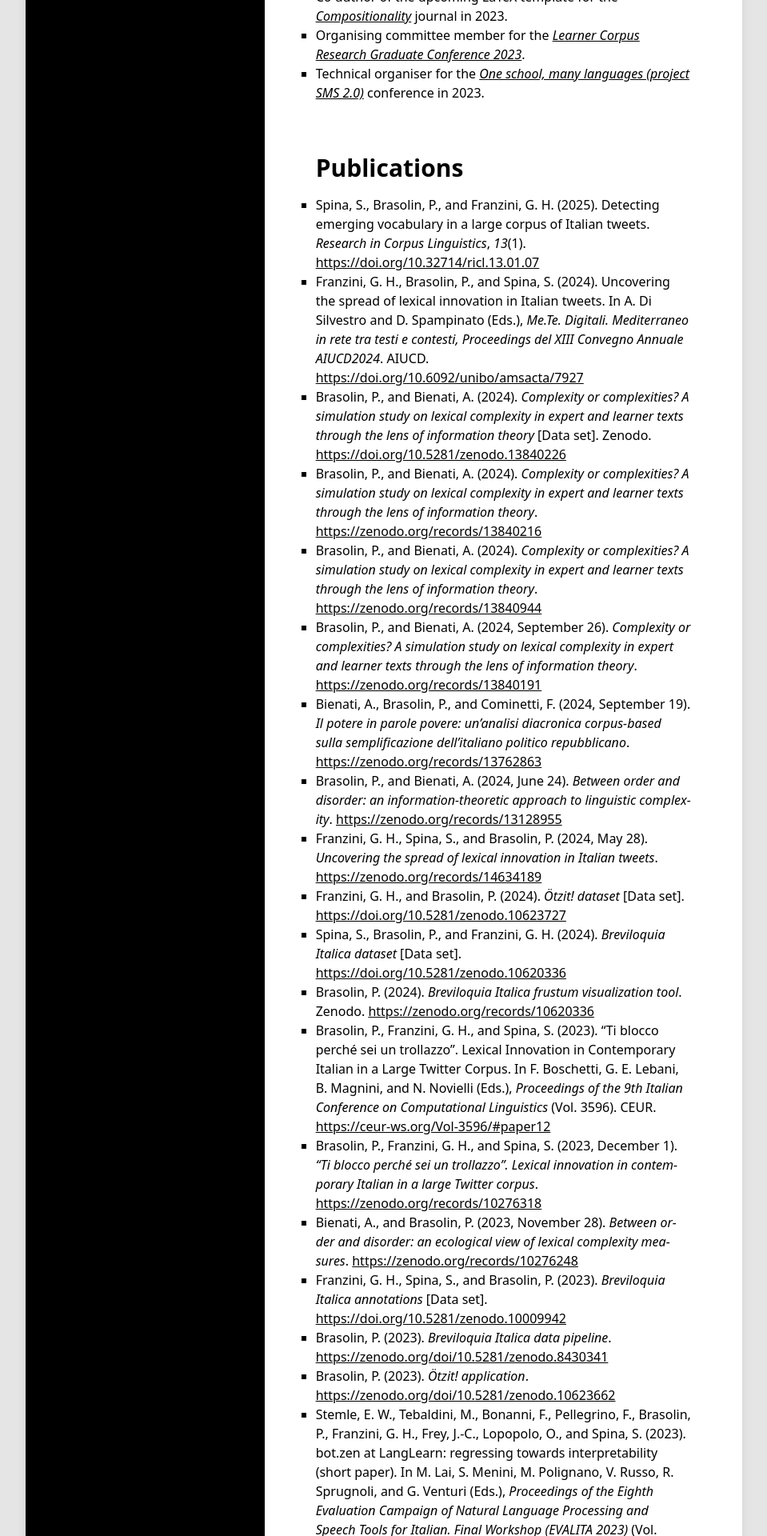
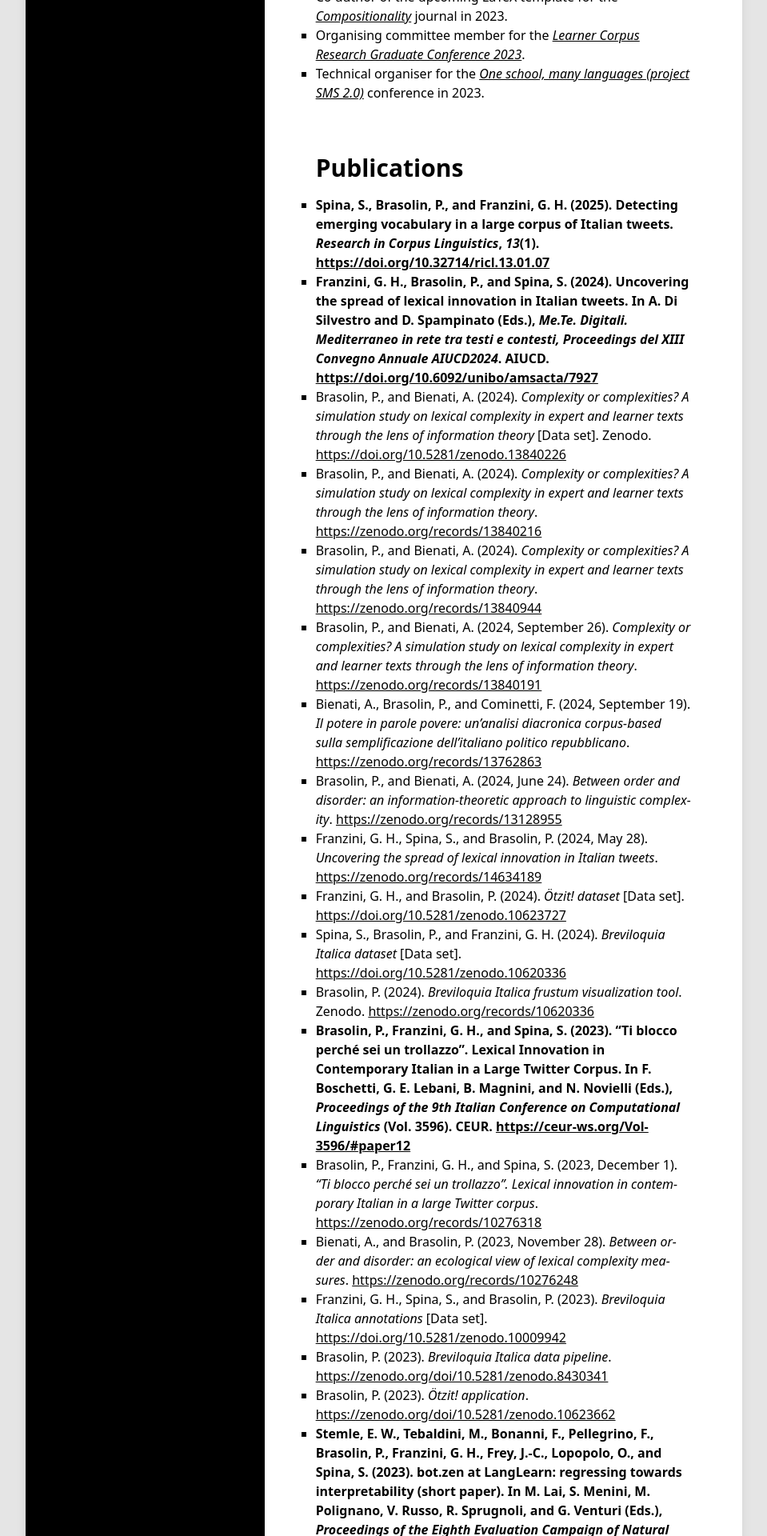
Before and after one commit to paolobrasolin/cv, a Jekyll site: the page built from index.html, in a window 1280 px wide. Shown: the part 3072-4992 px from the top of the page at 80% size, without its empty margins (160-1119 px from the left). Built offline with Jekyll 4.4.1, drawn with Linux system fonts in a browser that asks for light colours.

```diff
--- a/_data/publications.yaml
+++ b/_data/publications.yaml
@@ -1,8 +1,8 @@
 ---
 title: Publications
 body: |-
-  - Spina, S., Brasolin, P., and Franzini, G. H. (2025). Detecting emerging vocabulary in a large corpus of Italian tweets. _Research in Corpus Linguistics_, _13_(1). [https://doi.org/10.32714/ricl.13.01.07](https://doi.org/10.32714/ricl.13.01.07)
-  - Franzini, G. H., Brasolin, P., and Spina, S. (2024). Uncovering the spread of lexical innovation in Italian tweets. In A. Di Silvestro and D. Spampinato (Eds.), _Me.Te. Digitali. Mediterraneo in rete tra testi e contesti, Proceedings del XIII Convegno Annuale AIUCD2024_. AIUCD. [https://doi.org/10.6092/unibo/amsacta/7927](https://doi.org/10.6092/unibo/amsacta/7927)
+  - **Spina, S., Brasolin, P., and Franzini, G. H. (2025). Detecting emerging vocabulary in a large corpus of Italian tweets. _Research in Corpus Linguistics_, _13_(1). [https://doi.org/10.32714/ricl.13.01.07](https://doi.org/10.32714/ricl.13.01.07)**
+  - **Franzini, G. H., Brasolin, P., and Spina, S. (2024). Uncovering the spread of lexical innovation in Italian tweets. In A. Di Silvestro and D. Spampinato (Eds.), _Me.Te. Digitali. Mediterraneo in rete tra testi e contesti, Proceedings del XIII Convegno Annuale AIUCD2024_. AIUCD. [https://doi.org/10.6092/unibo/amsacta/7927](https://doi.org/10.6092/unibo/amsacta/7927)**
   - Brasolin, P., and Bienati, A. (2024). _Complexity or complexities? A simulation study on lexical complexity in expert and learner texts through the lens of information theory_ [Data set]. Zenodo. [https://doi.org/10.5281/zenodo.13840226](https://doi.org/10.5281/zenodo.13840226)
   - Brasolin, P., and Bienati, A. (2024). _Complexity or complexities? A simulation study on lexical complexity in expert and learner texts through the lens of information theory_. [https://zenodo.org/records/13840216](https://zenodo.org/records/13840216)
   - Brasolin, P., and Bienati, A. (2024). _Complexity or complexities? A simulation study on lexical complexity in expert and learner texts through the lens of information theory_. [https://zenodo.org/records/13840944](https://zenodo.org/records/13840944)
@@ -13,15 +13,15 @@ body: |-
   - Franzini, G. H., and Brasolin, P. (2024). _Ötzit! dataset_ [Data set]. [https://doi.org/10.5281/zenodo.10623727](https://doi.org/10.5281/zenodo.10623727)
   - Spina, S., Brasolin, P., and Franzini, G. H. (2024). _Breviloquia Italica dataset_ [Data set]. [https://doi.org/10.5281/zenodo.10620336](https://doi.org/10.5281/zenodo.10620336)
   - Brasolin, P. (2024). _Breviloquia Italica frustum visualization tool_. Zenodo. [https://zenodo.org/records/10620336](https://zenodo.org/records/10620336)
-  - Brasolin, P., Franzini, G. H., and Spina, S. (2023). "Ti blocco perché sei un trollazzo". Lexical Innovation in Contemporary Italian in a Large Twitter Corpus. In F. Boschetti, G. E. Lebani, B. Magnini, and N. Novielli (Eds.), _Proceedings of the 9th Italian Conference on Computational Linguistics_ (Vol. 3596). CEUR. [https://ceur-ws.org/Vol-3596/#paper12](https://ceur-ws.org/Vol-3596/#paper12)
+  - **Brasolin, P., Franzini, G. H., and Spina, S. (2023). "Ti blocco perché sei un trollazzo". Lexical Innovation in Contemporary Italian in a Large Twitter Corpus. In F. Boschetti, G. E. Lebani, B. Magnini, and N. Novielli (Eds.), _Proceedings of the 9th Italian Conference on Computational Linguistics_ (Vol. 3596). CEUR. [https://ceur-ws.org/Vol-3596/#paper12](https://ceur-ws.org/Vol-3596/#paper12)**
   - Brasolin, P., Franzini, G. H., and Spina, S. (2023, December 1). _"Ti blocco perché sei un trollazzo". Lexical innovation in contemporary Italian in a large Twitter corpus_. [https://zenodo.org/records/10276318](https://zenodo.org/records/10276318)
   - Bienati, A., and Brasolin, P. (2023, November 28). _Between order and disorder: an ecological view of lexical complexity measures_. [https://zenodo.org/records/10276248](https://zenodo.org/records/10276248)
   - Franzini, G. H., Spina, S., and Brasolin, P. (2023). _Breviloquia Italica annotations_ [Data set]. [https://doi.org/10.5281/zenodo.10009942](https://doi.org/10.5281/zenodo.10009942)
   - Brasolin, P. (2023). _Breviloquia Italica data pipeline_. [https://zenodo.org/doi/10.5281/zenodo.8430341](https://zenodo.org/doi/10.5281/zenodo.8430341)
   - Brasolin, P. (2023). _Ötzit! application_. [https://zenodo.org/doi/10.5281/zenodo.10623662](https://zenodo.org/doi/10.5281/zenodo.10623662)
-  - Stemle, E. W., Tebaldini, M., Bonanni, F., Pellegrino, F., Brasolin, P., Franzini, G. H., Frey, J.-C., Lopopolo, O., and Spina, S. (2023). bot.zen at LangLearn: regressing towards interpretability (short paper). In M. Lai, S. Menini, M. Polignano, V. Russo, R. Sprugnoli, and G. Venturi (Eds.), _Proceedings of the Eighth Evaluation Campaign of Natural Language Processing and Speech Tools for Italian. Final Workshop (EVALITA 2023)_ (Vol. 3473). CEUR. [https://ceur-ws.org/Vol-3473/#21](https://ceur-ws.org/Vol-3473/#21)
+  - **Stemle, E. W., Tebaldini, M., Bonanni, F., Pellegrino, F., Brasolin, P., Franzini, G. H., Frey, J.-C., Lopopolo, O., and Spina, S. (2023). bot.zen at LangLearn: regressing towards interpretability (short paper). In M. Lai, S. Menini, M. Polignano, V. Russo, R. Sprugnoli, and G. Venturi (Eds.), _Proceedings of the Eighth Evaluation Campaign of Natural Language Processing and Speech Tools for Italian. Final Workshop (EVALITA 2023)_ (Vol. 3473). CEUR. [https://ceur-ws.org/Vol-3473/#21](https://ceur-ws.org/Vol-3473/#21)**
   - Stemle, E. W., Tebaldini, M., Bonanni, F., Pellegrino, F., Brasolin, P., Franzini, G. H., Frey, J.-C., Lopopolo, O., and Spina, S. (2023, September 8). _bot.zen at LangLearn: regressing towards interpretability (short paper)_ [Conference presentation].
-  - Walcher, J., Abel, A., Andresen, J., Brasolin, P., Dissertori, I., Eberwein, E., Franzini, G. H., Gstrein, S., Maritta, H., Kössler, C., Laner, B., Lyding, V., Pircher, K., and Stemle, E. (2023). On a digital journey into yesterday's future: Zeit.shift – preserving Tyrol's cultural text heritage. _Proceedings of Austrian Citizen Science Conference 2022 — PoS(ACSC2022)_, 019. [https://doi.org/10.22323/1.407.0019](https://doi.org/10.22323/1.407.0019)
-  - Franzini, G. H., Brasolin, P., Lyding, V., Stemle, E., Abel, A., and Andresen, J. (2022). Zeit.shift: driving citizens to Tyrolean historical newspapers. _Proceedings of Engaging Citizen Science Conference 2022 — PoS(CitSci2022)_, 003. [https://doi.org/10.22323/1.418.0003](https://doi.org/10.22323/1.418.0003)
+  - **Walcher, J., Abel, A., Andresen, J., Brasolin, P., Dissertori, I., Eberwein, E., Franzini, G. H., Gstrein, S., Maritta, H., Kössler, C., Laner, B., Lyding, V., Pircher, K., and Stemle, E. (2023). On a digital journey into yesterday's future: Zeit.shift – preserving Tyrol's cultural text heritage. _Proceedings of Austrian Citizen Science Conference 2022 — PoS(ACSC2022)_, 019. [https://doi.org/10.22323/1.407.0019](https://doi.org/10.22323/1.407.0019)**
+  - **Franzini, G. H., Brasolin, P., Lyding, V., Stemle, E., Abel, A., and Andresen, J. (2022). Zeit.shift: driving citizens to Tyrolean historical newspapers. _Proceedings of Engaging Citizen Science Conference 2022 — PoS(CitSci2022)_, 003. [https://doi.org/10.22323/1.418.0003](https://doi.org/10.22323/1.418.0003)**
   - Franzini, G. H., Brasolin, P., Stemle, E. W., Lyding, V., Abel, A., Andresen, J., Pircher, K., Gstrein, S., Laner, B., Horwath, M., Walcher, J., and Kössler, C. (2022, June 3). _Citizen Humanities in Tyrol: A case study on historical newspapers_ [Conference presentation]. [https://hdl.handle.net/10863/24248](https://hdl.handle.net/10863/24248)
-  - Franzini, G. H., Stemle, E. W., Lyding, V., Abel, A., Andresen, J., Pircher, K., Gstrein, S., Laner, B., Walcher, J., Horwath, M., and Kössler, C. (2022). Citizen Humanities in Tyrol: A case study on historical newspapers. In F. Ciracì, G. Miglietta, and C. Gatto (Eds.), _AIUCD 2022 - Proceedings_. University of Bologna. [https://doi.org/10.6092/UNIBO/AMSACTA/6848](https://doi.org/10.6092/UNIBO/AMSACTA/6848)
+  - **Franzini, G. H., Stemle, E. W., Lyding, V., Abel, A., Andresen, J., Pircher, K., Gstrein, S., Laner, B., Walcher, J., Horwath, M., and Kössler, C. (2022). Citizen Humanities in Tyrol: A case study on historical newspapers. In F. Ciracì, G. Miglietta, and C. Gatto (Eds.), _AIUCD 2022 - Proceedings_. University of Bologna. [https://doi.org/10.6092/UNIBO/AMSACTA/6848](https://doi.org/10.6092/UNIBO/AMSACTA/6848)**
--- a/_publications/main.rb
+++ b/_publications/main.rb
@@ -18,7 +18,9 @@ entries.reverse!
 cp.import entries
 
 items = cp.render(:bibliography, cp.data)
-items = items.map do |item|
-  "- " + item.tr("{}", "").gsub(/<i>(.*?)<\/i>/, '_\1_').gsub(URI.regexp(["http", "https", "ftp"]), '[\0](\0)')
+items = items.zip(entries).map do |item, entry|
+  label = item.tr("{}", "").gsub(/<i>(.*?)<\/i>/, '_\1_').gsub(URI.regexp(["http", "https", "ftp"]), '[\0](\0)')
+  label = "**#{label}**" if ["article-journal", "paper-conference"].include?(entry["type"])
+  "- " + label
 end
 puts ({ "title" => "Publications", "body" => items.join("\n") }.to_yaml)
```
Also changed, not shown: 1 other file.
